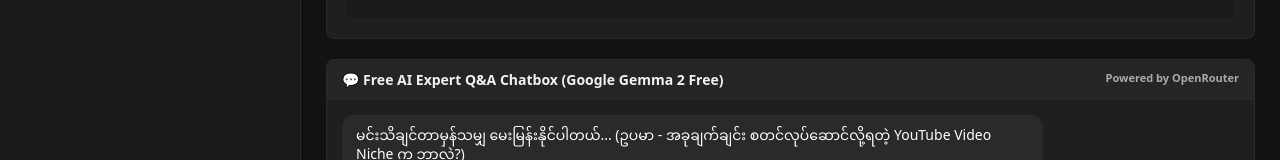
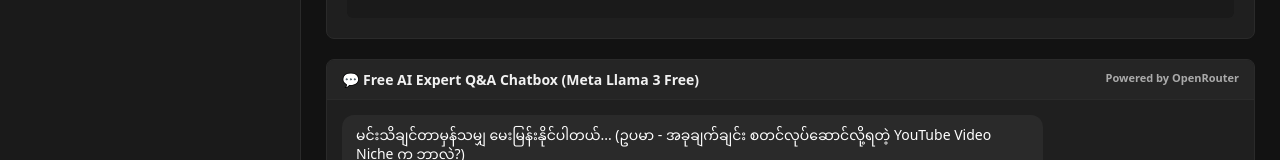
Before and after one commit to mraungkyawthu4-hub/youtube-monetization-mentor, a React (Vite) app: page / in a window 1280 px wide. Shown: the part 388-548 px from the top of the page. Built offline with nearby package versions, Linux system fonts and the light colour scheme; the HTML template or start-up script is replaced by a standard one.

Commit message:
fix: change openrouter model ID to official stable llama-3 free

```diff
--- a/src/App.jsx
+++ b/src/App.jsx
@@ -43,7 +43,7 @@ export default function App() {
     }
   };
 
-  // OpenRouter Free Chat Function Integration
+  // OpenRouter Free Chat Function Integration (Meta Llama 3 Free ID Version)
   const handleSendMessage = async (e) => {
     e.preventDefault();
     if (!chatInput.trim()) return;
@@ -61,8 +61,9 @@ export default function App() {
     if (uploadedFiles.length > 0) {
       systemContext += ` User uploaded knowledge: ${uploadedFiles.map(f => f.content).join(" ")}`;
     }
-try {
-      // OpenRouter Standard Fetch Integration
+
+    try {
+      // OpenRouter REST API Call
       const response = await fetch('https://openrouter.ai/api/v1/chat/completions', {
         method: 'POST',
         headers: {
@@ -70,7 +71,7 @@ try {
           'Authorization': `Bearer ${apiKey.trim()}`
         },
         body: JSON.stringify({
-          model: 'google/gemma-2-9b-it:free', // လုံးဝ အလကားရသည့် မော်ဒယ်
+          model: 'meta-llama/llama-3-8b-instruct:free', // လုံးဝ အလကားရပြီး စိတ်အချရဆုံး Official Free ID သို့ ပြောင်းလဲထားပါသည်
           messages: [
             { role: 'system', content: systemContext },
             { role: 'user', content: userMessage.content }
@@ -84,14 +85,13 @@ try {
         const aiReply = data.choices[0].message.content;
         setChatLog((prev) => [...prev, { role: 'assistant', content: aiReply.trim() }]);
       } else if (data && data.error) {
-        // OpenRouter ဘက်က ပြန်ပေးတဲ့ အမှား Message ကို တိုက်ရိုက်ဖတ်ရန်
         throw new Error(data.error.message || "OpenRouter Error");
       } else {
         throw new Error("Response structure error");
       }
     } catch (error) {
       console.error(error);
-      setChatLog((prev) => [...prev, { role: 'assistant', content: `❌ API Error: ${error.message}. အစ်ကို့ Key (sk-or-v1-...) ကို App ရဲ့ Password နေရာမှာ မှန်ကန်အောင် ပြန်ထည့်ပေးပါ။` }]);
+      setChatLog((prev) => [...prev, { role: 'assistant', content: `❌ API Error: ${error.message}. အစ်ကို့ OpenRouter Key အသစ် (sk-or-v1-...) ကို အပေါ်က Input ကွက်လပ်မှာ ပြန်ထည့်ပြီး စမ်းကြည့်ပေးပါဗျာ။` }]);
     } finally {
       setIsLoading(false);
     }
@@ -262,7 +262,7 @@ try {
           {/* Q&A Chat Component Section */}
           <div style={{ flex: 1, backgroundColor: '#1f1f1f', borderRadius: '8px', border: '1px solid #2a2a2a', display: 'flex', flexDirection: 'column', overflow: 'hidden', minHeight: '300px' }}>
             <div style={{ backgroundColor: '#252525', padding: '10px 15px', borderBottom: '1px solid #2a2a2a', fontSize: '14px', fontWeight: 'bold', display: 'flex', justifyContent: 'space-between' }}>
-              <span>💬 Free AI Expert Q&A Chatbox (Google Gemma 2 Free)</span>
+              <span>💬 Free AI Expert Q&A Chatbox (Meta Llama 3 Free)</span>
               <span style={{ fontSize: '11px', color: '#aaa' }}>Powered by OpenRouter</span>
             </div>
 
```
